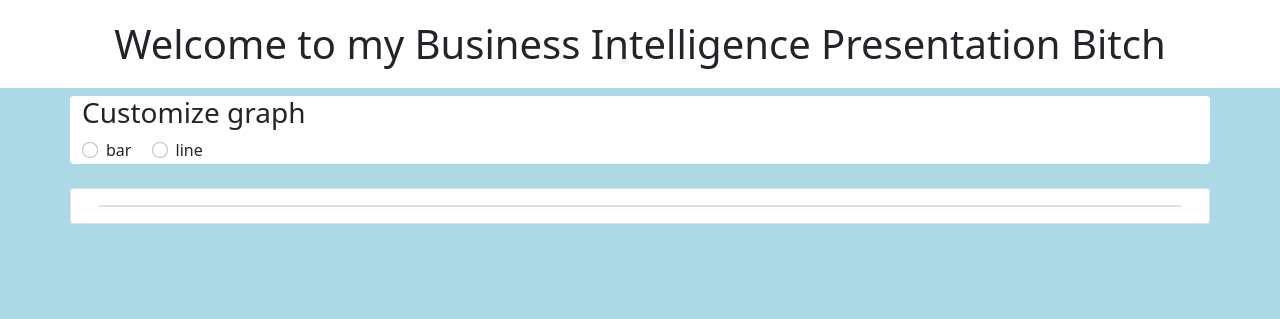
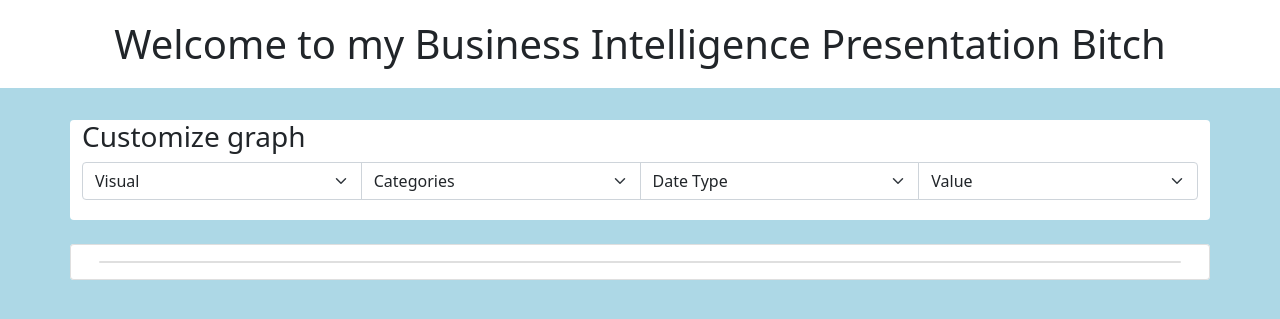
Before and after one commit to Koji-Sunioj/flask_anywhere, a Flask app: page / in a window 1280 px wide. Shown: the top 319 px of the page. Run offline with Flask 2, Linux system fonts and the light colour scheme; data that the repository does not hold is empty; some libraries are stand-ins or nearby versions.

Commit message:
asdadasd

```diff
--- a/main.py
+++ b/main.py
@@ -9,6 +9,7 @@ import db_functions
 import requests
 import pymysql
 import os
+import external_functions
 
 
 app = Flask(__name__)
@@ -17,15 +18,27 @@ app.secret_key = 'ironpond_2'
 @app.route('/bi_data', methods=['GET'])
 def profile_validation():
 	data = db_functions.sales()
-	print(data.columns)
-	#data = data[data['CustomerName'] == 'Ernst Handel']
-	data = pd.pivot_table(data,index=data.index,columns=['ShipperName','SupplierName'],values='Total',aggfunc='sum').fillna(0).resample('m').sum().cumsum()
+
+	#get the name, count and data type for the select inputs on the page
+	meta_data = [{'name':i[0],'count':int(i[1]),'dtype':i[2].name}   for i in zip(data.nunique().index,data.nunique().values,data.dtypes)]
+
+	#plug in the variables
+	json_data = external_functions.translate_data(data,'%B','SupplierName','Total','sum','scatter')
+	json_data['meta_data'] = meta_data
+
+	#make a json array for charts, Y axis
+	'''
 	series = []
+	data = data[data.sum().sort_values(ascending=False).index]
 	for i in np.arange(0,len(data.columns)):
-		stuff = {'name':data.columns[i],'data':[ round(i,2) for i in data[data.columns[i]]],'type':'scatter'}
+		stuff = {'name':data.columns[i],'data':[ round(i,2)  for i in data[data.columns[i]]],'type':'scatter'}
+		#stuff = {'name':data.columns[i],'data':[ round(i,2) if i > 0 else 'null' for i in data[data.columns[i]]],'type':'line'}
 		series.append(stuff)
-	xAxis = {'categories':[i.strftime('%m-%Y') for i in data.index],'title':data.index.name}
-	return jsonify({'series':series,'xAxis':xAxis})
+
+	#the X axis is the index and what it is formatted to
+	xAxis = {'categories':[i for i in data.index],'title':data.index.name}
+	'''
+	return jsonify(json_data)
 
 @app.route("/")
 def hello_world():
--- a/static/main.js
+++ b/static/main.js
@@ -3,6 +3,12 @@ function bi_dashboard()
     $.get( "bi_data", function(data) {
 
 
+        $(data.meta_data).each(function(index,value)
+        {
+            //console.log(value);
+            $('#col_count').append(`<option value=${value.name}>${value.name} (${value.count})</option>`)
+        });
+       //console.log(data.series)
       Highcharts.chart('sales', {
 
         title: {
@@ -29,6 +35,14 @@ function bi_dashboard()
 
         plotOptions: {
             series: {
+                point: {
+                    events: {
+                        click: function () {
+                            console.log('Category: ' + this.category + ', value: ' + this.y);
+                        }
+                    }
+                },
+                linewidth: .5,
                 enableMouseTracking: true,
                 marker: {
                     enabled: true
--- a/templates/index.html
+++ b/templates/index.html
@@ -10,18 +10,36 @@
 
   <h1 id="bi_header">Welcome to my Business Intelligence Presentation Bitch</h1>
   <div class="container " id = "content" >
-    <div class="row rounded" style="background-color: white;" >
-      <form>
+    <br>
+    <div class="row rounded " style="background-color: white; ">
         <h3>Customize graph</h3>
-        <div class="form-check form-check-inline">
-          <input class="form-check-input" type="radio" name="inlineRadioOptions" id="inlineRadio1" value="column">
-          <label class="form-check-label" for="inlineRadio1">bar</label>
+        <div class="input-group"  style="margin-bottom: 20px;">
+          <select class="form-select">
+            <option selected disabled>Visual</option>
+            <option value='column'>Bar</option>
+            <option value='line'>Line</option>
+            <option value='area'>Area (%)</option>
+            <option value='%Y'>Scatter</option>
+          </select>
+          <select class="form-select" id="col_count">
+            <option selected disabled>Categories</option>
+          </select>
+          <select class="form-select">
+            <option selected disabled>Date Type</option>
+            <option value='%d-%m-Y'>Full date</option>
+            <option value='%m-%Y'>Month-Year</option>
+            <option value='%Y'>Year</option>
+            <option value='%m'>Month</option>
+          </select>
+          <select class="form-select">
+            <option selected disabled>Value</option>
+            <option value='%d-%m-Y'>Full date</option>
+            <option value='%m-%Y'>Month-Year</option>
+            <option value='%Y'>Year</option>
+            <option value='%m'>Month</option>
+          </select>
         </div>
-        <div class="form-check form-check-inline">
-          <input class="form-check-input" type="radio" name="inlineRadioOptions" id="inlineRadio2" value="line">
-          <label class="form-check-label" for="inlineRadio2">line</label>
-        </div>
-    </form>
+
     </div>
     <br>
     <div class="row rounded" style="background-color: white;">
```
Also changed, not shown: external_functions.py (added, +26 -0 lines), requirements.txt (+281 -20 lines).
